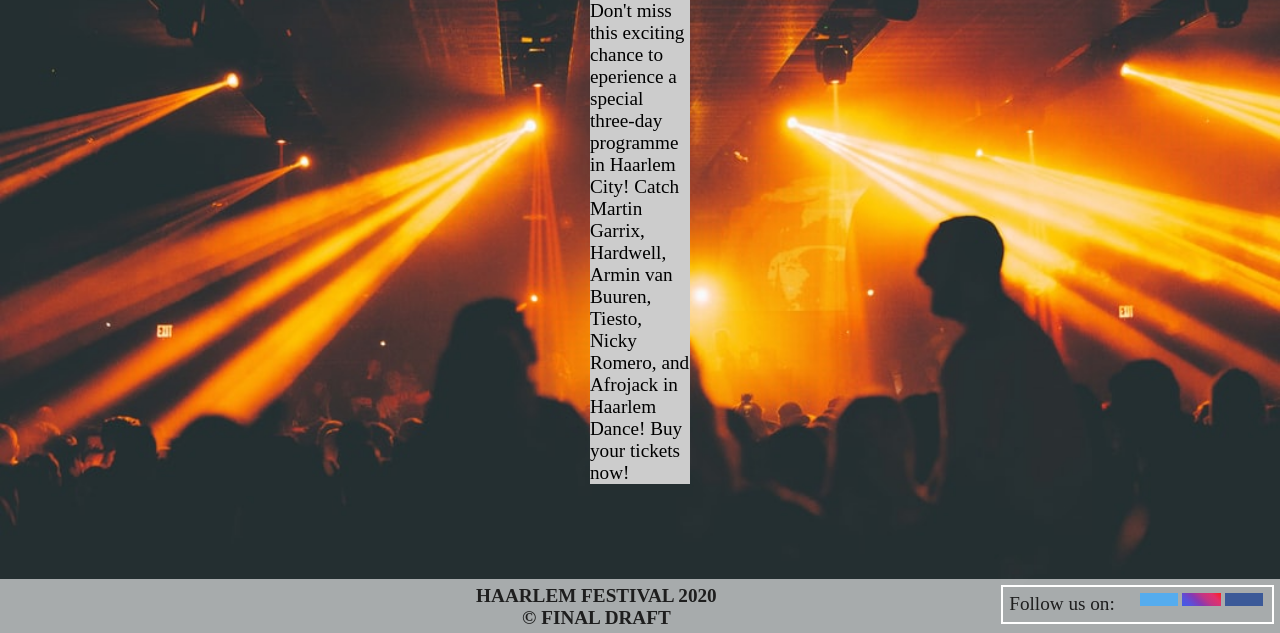
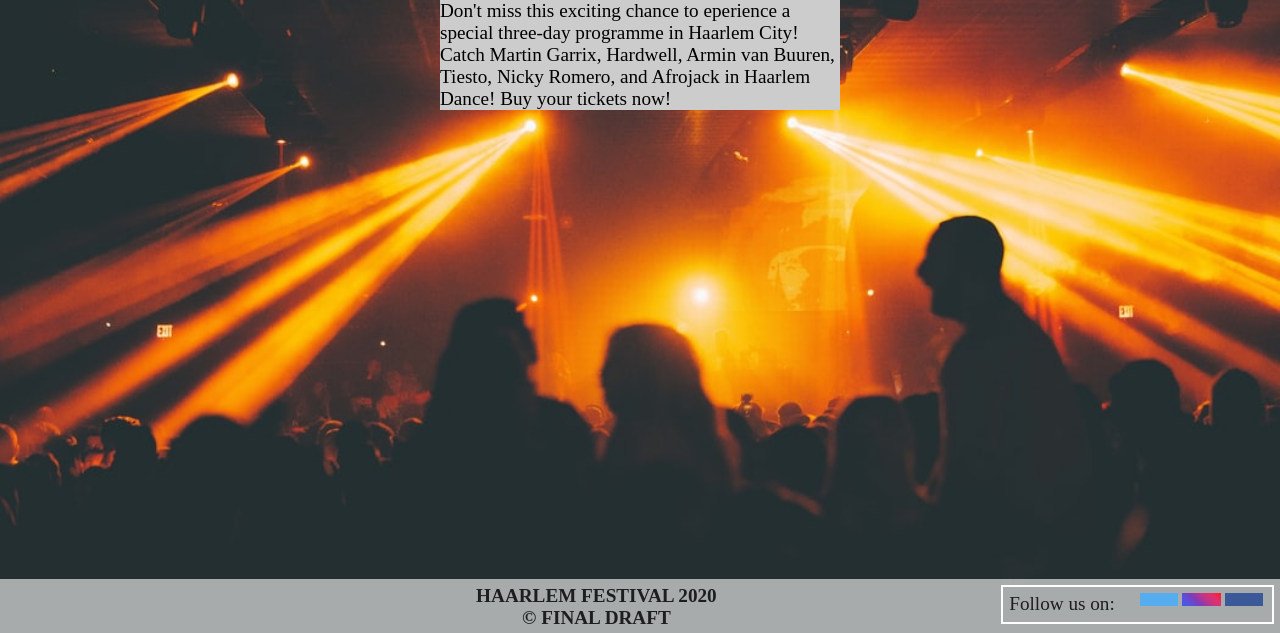
Before and after one commit to prinsalvino/HaarlemFestival, a PHP site: page /DanceHomepg.php in a window 1280 px wide. Shown: the part 167-800 px from the top of the page. Run offline with PHP 8.4, Linux system fonts and the light colour scheme.

Commit message:
Update dancestylesheet.css

```diff
--- a/css/dancestylesheet.css
+++ b/css/dancestylesheet.css
@@ -15,7 +15,7 @@
 .danceDescriptionHome{
     background-color: #ccc;
     margin: 0 auto;
-    width: 100px;
+    width: 400px;
     align-content:center;
 
 }
```
